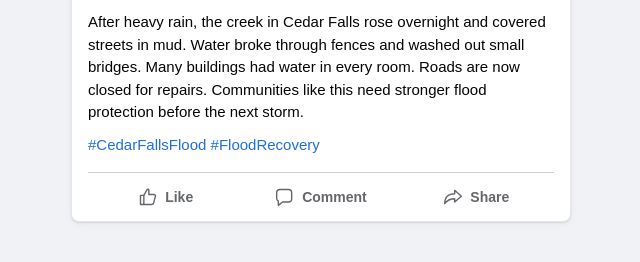
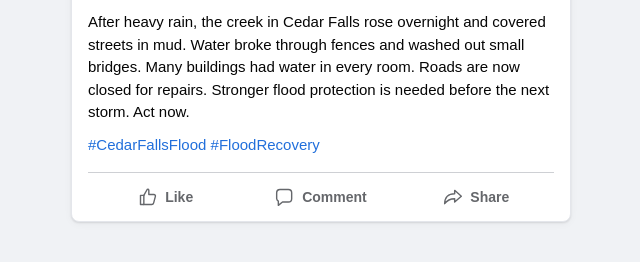
Before and after one commit to sheikhrimonru-alt/thesis-stimuli, a plain HTML site: page P2_property_nolabel.html in a window 1280 px wide. Shown: the part 102-364 px from the top of the page, without its empty margins (319-959 px from the left). Drawn offline with Linux system fonts and the light colour scheme.

Commit message:
Revise flood message for urgency and clarity
Updated message to emphasize the need for stronger flood protection and urgency.

```diff
--- a/P2_property_nolabel.html
+++ b/P2_property_nolabel.html
@@ -266,7 +266,7 @@
     </div>
 
     <div class="message">
-      <p>After heavy rain, the creek in Cedar Falls rose overnight and covered streets in mud. Water broke through fences and washed out small bridges. Many buildings had water in every room. Roads are now closed for repairs. Communities like this need stronger flood protection before the next storm.</p>
+      <p>After heavy rain, the creek in Cedar Falls rose overnight and covered streets in mud. Water broke through fences and washed out small bridges. Many buildings had water in every room. Roads are now closed for repairs. Stronger flood protection is needed before the next storm. Act now.</p>
 
       <p class="hashtags">#CedarFallsFlood #FloodRecovery</p>
     </div>
```
